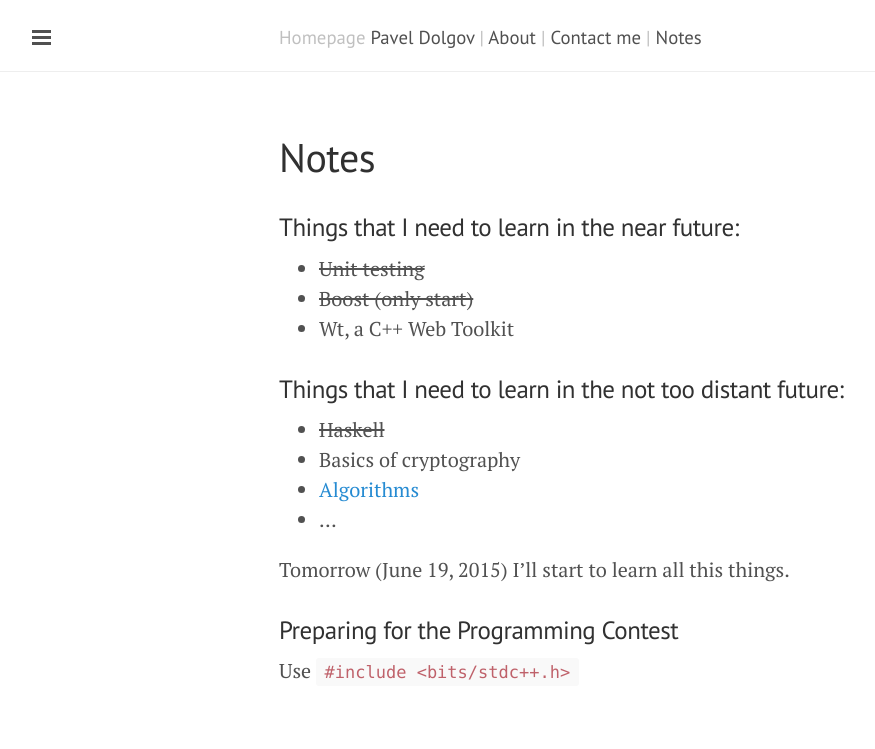
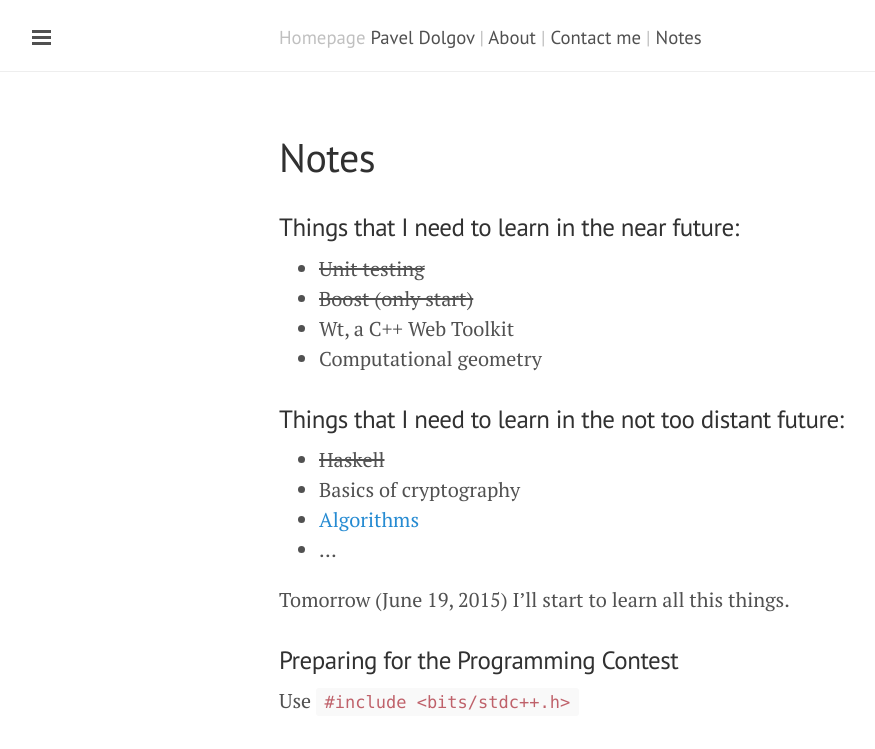
Before and after one commit to zer0main/zer0main.github.io, a Jekyll site: the page built from notes.md, in a window 1280 px wide. Shown: the top 749 px of the page, without its empty margins (1-876 px from the left). Built offline with Jekyll 4.4.1, drawn with Linux system fonts in a browser that asks for light colours; Markdown is read by kramdown in place of the engine named in the settings.

Commit message:
Update notes

```diff
--- a/notes.md
+++ b/notes.md
@@ -8,6 +8,7 @@ title: Notes
  - <del>Unit testing</del>
  - <del>Boost (only start)</del>
  - Wt, a C++ Web Toolkit
+ - Computational geometry
 
 ### Things that I need to learn in the not too distant future:
 
```
